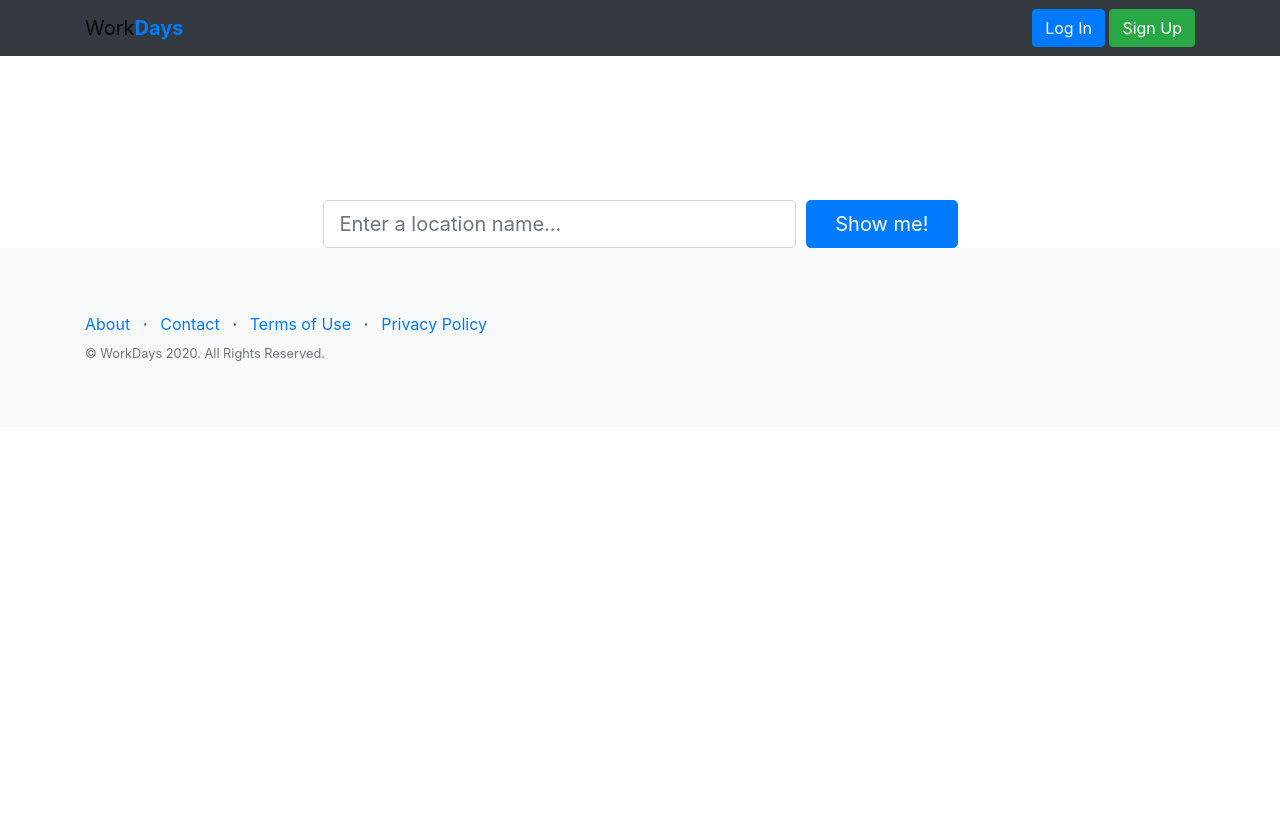
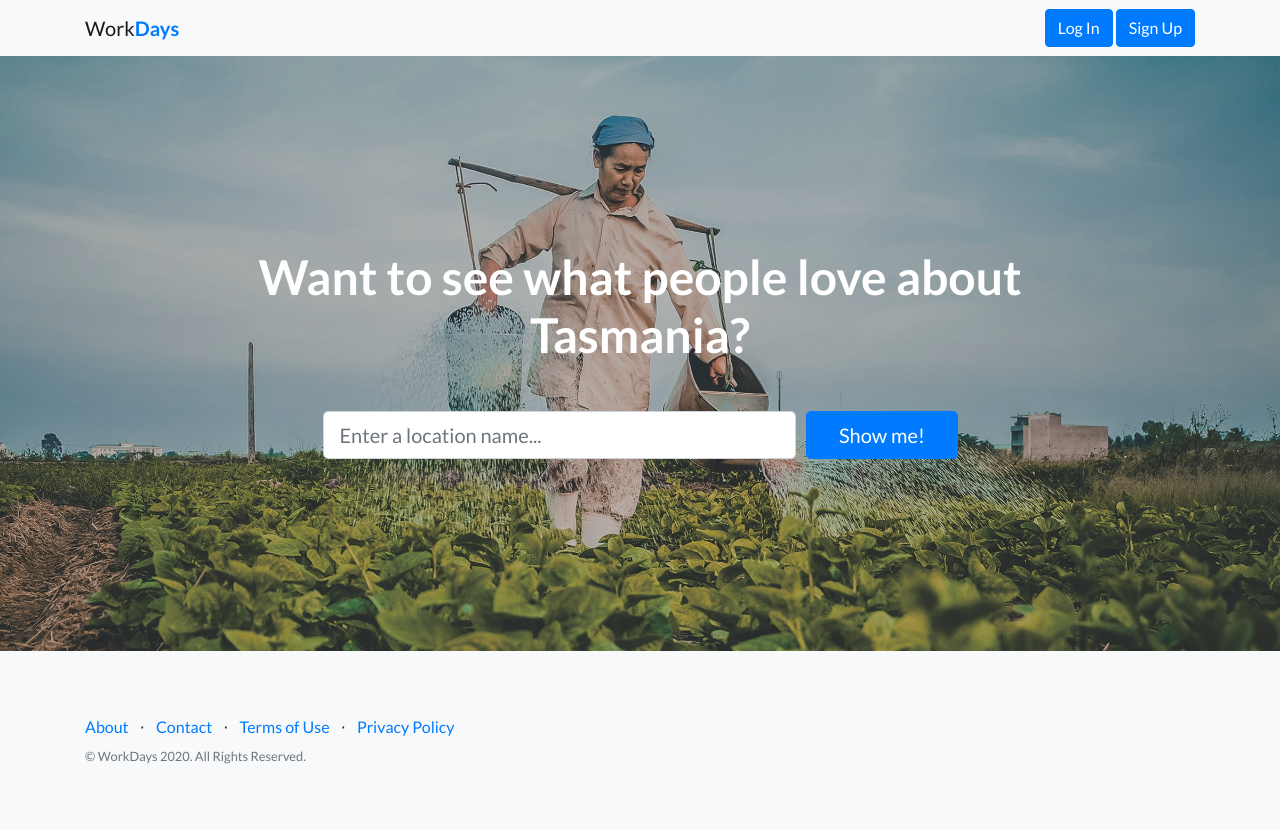
Before and after one commit to anhtran304/workdays, a Django app: page / in a window 1280 px wide. Before the commit the page ends 361 px from the top, so only its background shows below. Run offline with Django 3.2, Linux system fonts and the light colour scheme; some libraries are stand-ins or nearby versions.

Commit message:
Adding index

```diff
--- a/workdays/static/css/index.css
+++ b/workdays/static/css/index.css
@@ -0,0 +1,118 @@
+body {
+  font-family: 'Lato', 'Helvetica Neue', Helvetica, Arial, sans-serif;
+}
+
+h1,
+h2,
+h3,
+h4,
+h5,
+h6 {
+  font-family: 'Lato', 'Helvetica Neue', Helvetica, Arial, sans-serif;
+  font-weight: 700;
+}
+
+header.masthead {
+  position: relative;
+  background-color: #343a40;
+  background: url("../img/head.jpg") no-repeat center center;
+  background-size: cover;
+  padding-top: 8rem;
+  padding-bottom: 8rem;
+}
+
+header.masthead .overlay {
+  position: absolute;
+  background-color: #212529;
+  height: 100%;
+  width: 100%;
+  top: 0;
+  left: 0;
+  opacity: 0.3;
+}
+
+header.masthead h1 {
+  font-size: 2rem;
+}
+
+@media (min-width: 768px) {
+  header.masthead {
+    padding-top: 12rem;
+    padding-bottom: 12rem;
+  }
+
+  header.masthead h1 {
+    font-size: 3rem;
+  }
+}
+
+.showcase .showcase-text {
+  padding: 3rem;
+}
+
+.showcase .showcase-img {
+  min-height: 30rem;
+  background-size: cover;
+}
+
+@media (min-width: 768px) {
+  .showcase .showcase-text {
+    padding: 3rem;
+  }
+}
+
+
+.features-icons {
+  padding-top: 7rem;
+  padding-bottom: 7rem;
+}
+
+.features-icons .features-icons-item {
+  max-width: 20rem;
+}
+
+.features-icons .features-icons-item .features-icons-icon {
+  height: 7rem;
+}
+
+.features-icons .features-icons-item .features-icons-icon i {
+  font-size: 4.5rem;
+}
+
+.features-icons .features-icons-item:hover .features-icons-icon i {
+  font-size: 5rem;
+}
+
+
+.teams {
+  padding-top: 5rem;
+  padding-bottom: 5rem;
+}
+
+.teams .teams-item {
+  max-width: 18rem;
+}
+
+.teams .teams-item img {
+  max-width: 12rem;
+  box-shadow: 0px 5px 5px 0px #adb5bd;
+}
+
+.call-to-action {
+  position: relative;
+  background-color: #343a40;
+  background: url("../img/action.jpg") no-repeat center center;
+  background-size: cover;
+  padding-top: 7rem;
+  padding-bottom: 7rem;
+}
+
+.call-to-action .overlay {
+  position: absolute;
+  background-color: #212529;
+  height: 100%;
+  width: 100%;
+  top: 0;
+  left: 0;
+  opacity: 0.3;
+}
--- a/workdays/templates/base.html
+++ b/workdays/templates/base.html
@@ -7,21 +7,27 @@
     <link rel="stylesheet" href="https://maxcdn.bootstrapcdn.com/bootstrap/4.5.2/css/bootstrap.min.css">
 
     <!-- Font awesome -->
-    <link rel="stylesheet" href="https://fonts.googleapis.com/css?family=Roboto:300,400,500,700|Material+Icons">
-    <link rel="stylesheet" href="https://unpkg.com/bootstrap-material-design@4.1.1/dist/css/bootstrap-material-design.min.css" integrity="sha384-wXznGJNEXNG1NFsbm0ugrLFMQPWswR3lds2VeinahP8N0zJw9VWSopbjv2x7WCvX" crossorigin="anonymous">
+    <link href="/static/vendor/fontawesome-free/css/all.min.css" rel="stylesheet">
+    <link href="/static/vendor/simple-line-icons/css/simple-line-icons.css" rel="stylesheet" type="text/css">
     <link href="https://fonts.googleapis.com/css?family=Lato:300,400,700,300italic,400italic,700italic" rel="stylesheet" type="text/css">
-    <script src="https://code.jquery.com/jquery-3.2.1.slim.min.js" integrity="sha384-KJ3o2DKtIkvYIK3UENzmM7KCkRr/rE9/Qpg6aAZGJwFDMVNA/GpGFF93hXpG5KkN" crossorigin="anonymous"></script>
-    <script src="https://unpkg.com/popper.js@1.12.6/dist/umd/popper.js" integrity="sha384-fA23ZRQ3G/J53mElWqVJEGJzU0sTs+SvzG8fXVWP+kJQ1lwFAOkcUOysnlKJC33U" crossorigin="anonymous"></script>
-    <script src="https://unpkg.com/bootstrap-material-design@4.1.1/dist/js/bootstrap-material-design.js" integrity="sha384-CauSuKpEqAFajSpkdjv3z9t8E7RlpJ1UP0lKM/+NdtSarroVKu069AlsRPKkFBz9" crossorigin="anonymous"></script></head>
+    <!-- jQuery library -->
+    <script src="https://ajax.googleapis.com/ajax/libs/jquery/3.5.1/jquery.min.js"></script>
+
+    <!-- Popper JS -->
+    <script src="https://cdnjs.cloudflare.com/ajax/libs/popper.js/1.16.0/umd/popper.min.js"></script>
+
+    <!-- Latest compiled JavaScript -->
+    <script src="https://maxcdn.bootstrapcdn.com/bootstrap/4.5.2/js/bootstrap.min.js"></script>
+</head>
 <body>
 
   <!-- Navigation -->
-    <nav class="navbar navbar-light bg-dark static-top">
+    <nav class="navbar navbar-light bg-light static-top">
         <div class="container">
             <a class="navbar-brand" href="/">Work<strong class="text-primary">Days</strong></a>
             <div>
                 <a class="btn btn-primary" href="/admin">Log In</a>
-                <a class="btn btn-success" href="/admin">Sign Up</a>
+                <a class="btn btn-primary" href="/admin">Sign Up</a>
             </div>
         </div>
     </nav>
```
Also changed, not shown: workdays/static/img/head.jpg (added).
